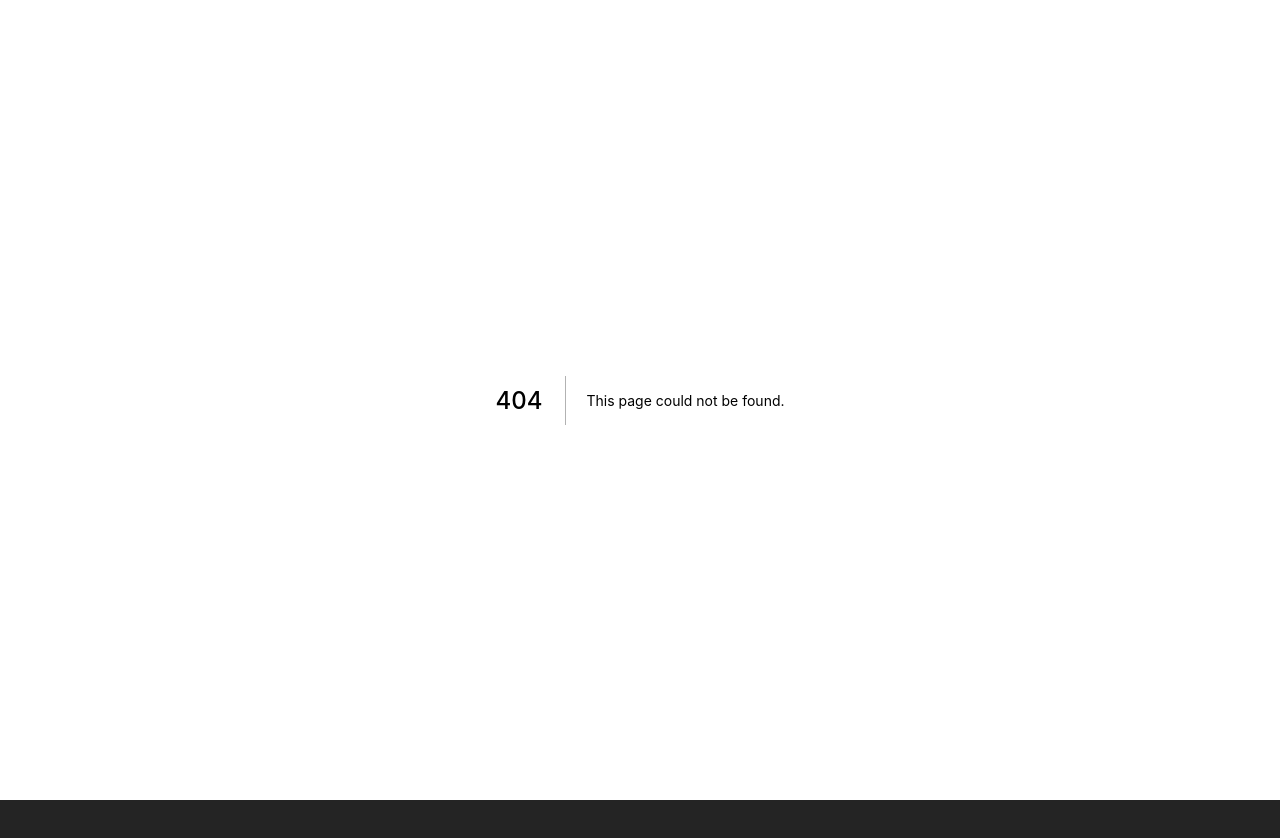
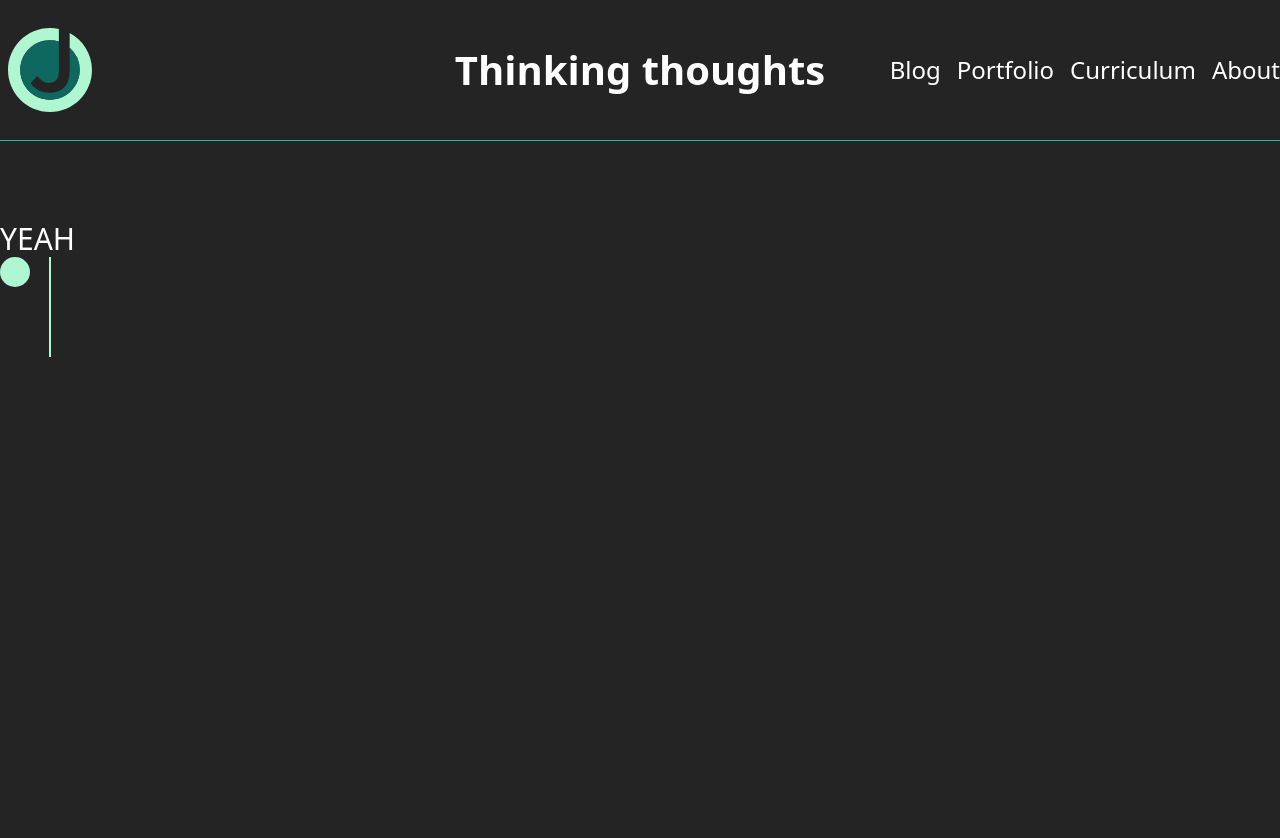
Before and after one commit to jesi-rgb/old.jesirgb.com, a Next.js app: page /curriculum in a window 1280 px wide. Before the commit this address had no page. Shown: the top 838 px of the page. Before the commit the page ends 800 px from the top, so only its background shows below. Built offline with nearby package versions, Linux system fonts and the light colour scheme; a web font is replaced by a local one.

Commit message:
creating cv page

```diff
--- /dev/null
+++ b/components/Circle.js
@@ -0,0 +1,22 @@
+// export const Circle = ({ className, color, size }) => {
+//   let vb = `0 0 ${size * 2} ${size * 2}`;
+//   return (
+//     <>
+//       <div className="flex flex-row">
+//         <svg
+//           width={size}
+//           height={size}
+//           viewBox={vb}
+//           fill="none"
+//           xmlns="https://www.w3.org/2000/svg"
+//           className={className}
+//         >
+//           <circle cx={size} cy={size} r={size} fill={color} />
+//         </svg>
+//       </div>
+//     </>
+//   );
+// };
+export const Circle = ({ color, size }) => {
+  return <circle cx={size} cy={size} r={size} fill={color} />;
+};
--- a/components/HeaderLanding.js
+++ b/components/HeaderLanding.js
@@ -37,7 +37,7 @@ export const HeaderLanding = () => {
               Portfolio
             </a>
             <a
-              href="https://jesus-enrique-cv.jesi-rgb.vercel.app"
+              href="/curriculum"
               className="text-white hover:text-accent-1-lighter transition-colors"
             >
               Curriculum
--- a/components/HeaderTW.js
+++ b/components/HeaderTW.js
@@ -37,7 +37,7 @@ export const HeaderTW = () => {
               Portfolio
             </a>
             <a
-              href="https://jesus-enrique-cv.jesi-rgb.vercel.app"
+              href="/curriculum"
               className="text-white hover:text-accent-1-lighter transition-colors"
             >
               Curriculum
--- /dev/null
+++ b/components/Line.js
@@ -0,0 +1,35 @@
+// export const Line = ({ className, color, size, strokeWidth }) => {
+//   let vb = `0 0 ${size} ${size}`;
+//   return (
+//     <svg
+//       width={size}
+//       height={size}
+//       viewBox={vb}
+//       fill="none"
+//       xmlns="https://www.w3.org/2000/svg"
+//       className={className}
+//     >
+//       <line
+//         x1={size / 2}
+//         y1={0}
+//         x2={size / 2}
+//         y2={size}
+//         stroke={color}
+//         strokeWidth={strokeWidth}
+//       />
+//     </svg>
+//   );
+// };
+export const Line = ({ className, color, size, strokeWidth }) => {
+  //   let vb = `0 0 ${size} ${size}`;
+  return (
+    <line
+      x1={size / 2}
+      y1={0}
+      x2={size / 2}
+      y2={size}
+      stroke={color}
+      strokeWidth={strokeWidth}
+    />
+  );
+};
--- /dev/null
+++ b/components/Timeline.js
@@ -0,0 +1,22 @@
+import { Circle } from "./Circle";
+import { Line } from "./Line";
+
+export const Timeline = ({ size, className }) => {
+  let a = [1, 2, 3, 4, 5, 6, 7, 8, 9];
+  let vb = `0 0 ${size * 2} ${size * 2}`;
+  return (
+    <>
+      <svg
+        width={size}
+        height={size}
+        viewBox={vb}
+        fill="none"
+        xmlns="https://www.w3.org/2000/svg"
+        className={className}
+      >
+        <Circle size="30" color="#aff7d0" />
+        <Line color="#aff7d0" strokeWidth="4" size="200" />
+      </svg>
+    </>
+  );
+};
--- /dev/null
+++ b/pages/curriculum.js
@@ -0,0 +1,21 @@
+import { Circle } from "@/components/Circle";
+import Layout from "@/components/Layout";
+import { Line } from "@/components/Line";
+import { Timeline } from "@/components/Timeline";
+import Head from "next/head";
+
+export default function Curriculum() {
+  return (
+    <>
+      <Head>
+        <title>Curriculum</title>
+      </Head>
+
+      <Layout>
+        <div className="font-blogpost text-white text-3xl"> YEAH</div>
+
+        <Timeline size="1000"></Timeline>
+      </Layout>
+    </>
+  );
+}
```
